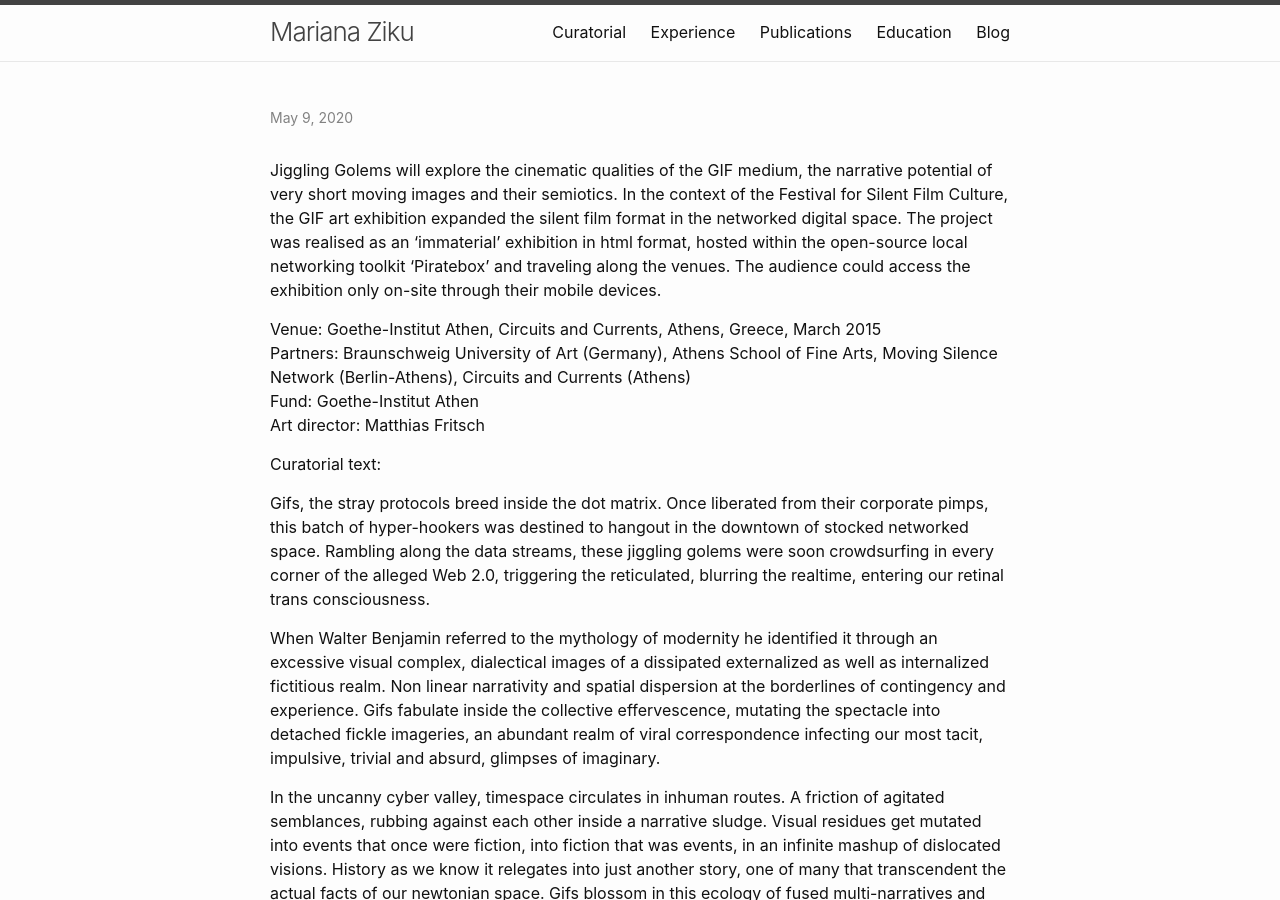
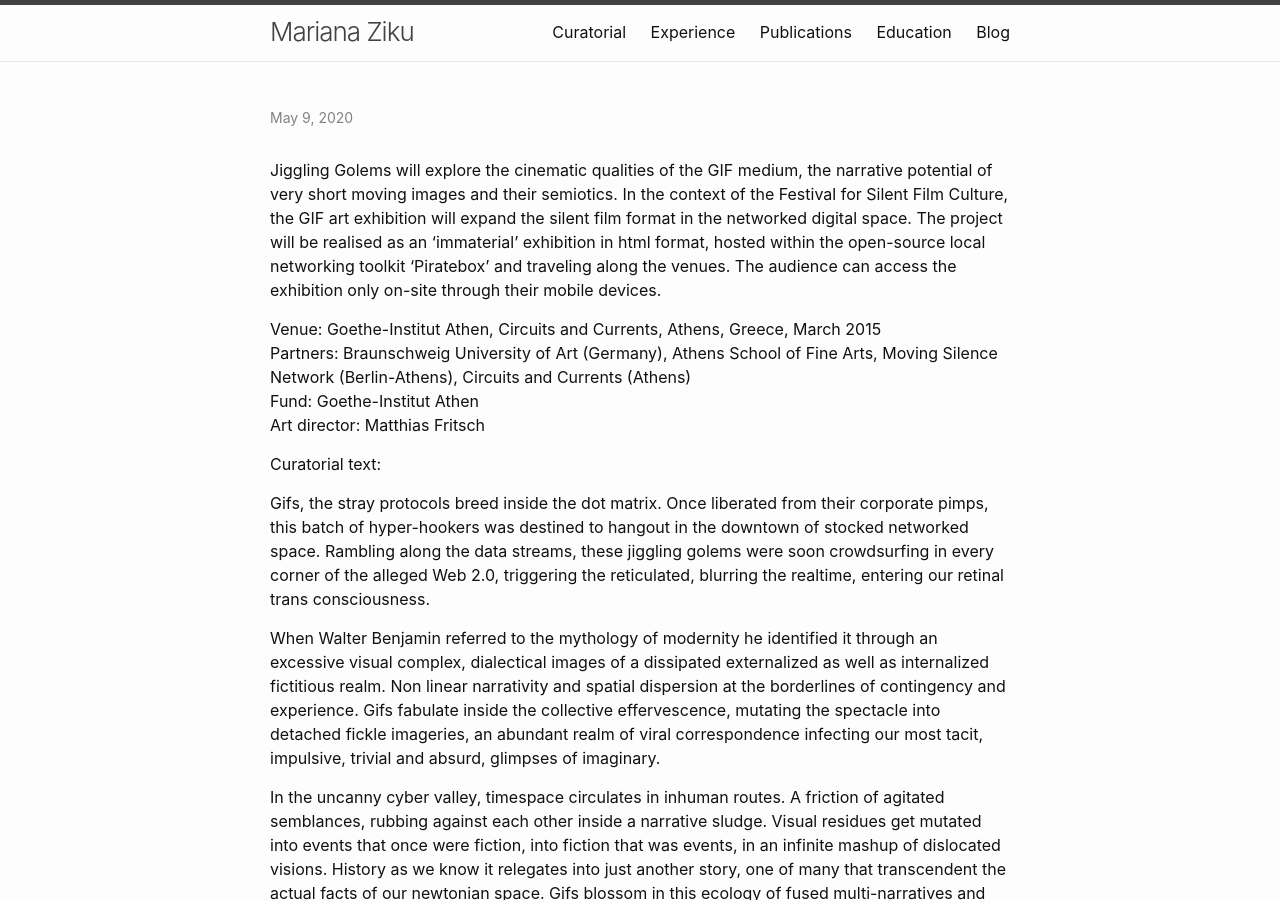
Before and after one commit to mziku/mziku.github.io, a Jekyll site: the page built from _posts/2015-01-26-jiggling-golems-the-art-of-gifs.md, in a window 1280 px wide and 900 px high. Built offline with Jekyll 4.4.1, drawn with Linux system fonts in a browser that asks for light colours; our own code applies the rules of GitHub Pages for plain Markdown files.

Commit message:
Update 2015-01-26-jiggling-golems-the-art-of-gifs.md

```diff
--- a/_posts/2015-01-26-jiggling-golems-the-art-of-gifs.md
+++ b/_posts/2015-01-26-jiggling-golems-the-art-of-gifs.md
@@ -6,7 +6,7 @@ tags:
 ---
 
 
-Jiggling Golems will explore the cinematic qualities of the GIF medium, the narrative potential of very short moving images and their semiotics. In the context of the Festival for Silent Film Culture, the GIF art exhibition expanded the silent film format in the networked digital space. The project was realised as an ‘immaterial’ exhibition in html format, hosted within the open-source local networking toolkit ‘Piratebox’ and traveling along the venues. The audience could access the exhibition only on-site through their mobile devices.
+Jiggling Golems will explore the cinematic qualities of the GIF medium, the narrative potential of very short moving images and their semiotics. In the context of the Festival for Silent Film Culture, the GIF art exhibition will expand the silent film format in the networked digital space. The project will be realised as an ‘immaterial’ exhibition in html format, hosted within the open-source local networking toolkit ‘Piratebox’ and traveling along the venues. The audience can access the exhibition only on-site through their mobile devices.
 
 Venue: Goethe-Institut Athen, Circuits and Currents, Athens, Greece, March 2015
 Partners: Braunschweig University of Art (Germany), Athens School of Fine Arts, Moving Silence Network (Berlin-Athens), Circuits and Currents (Athens)
```
